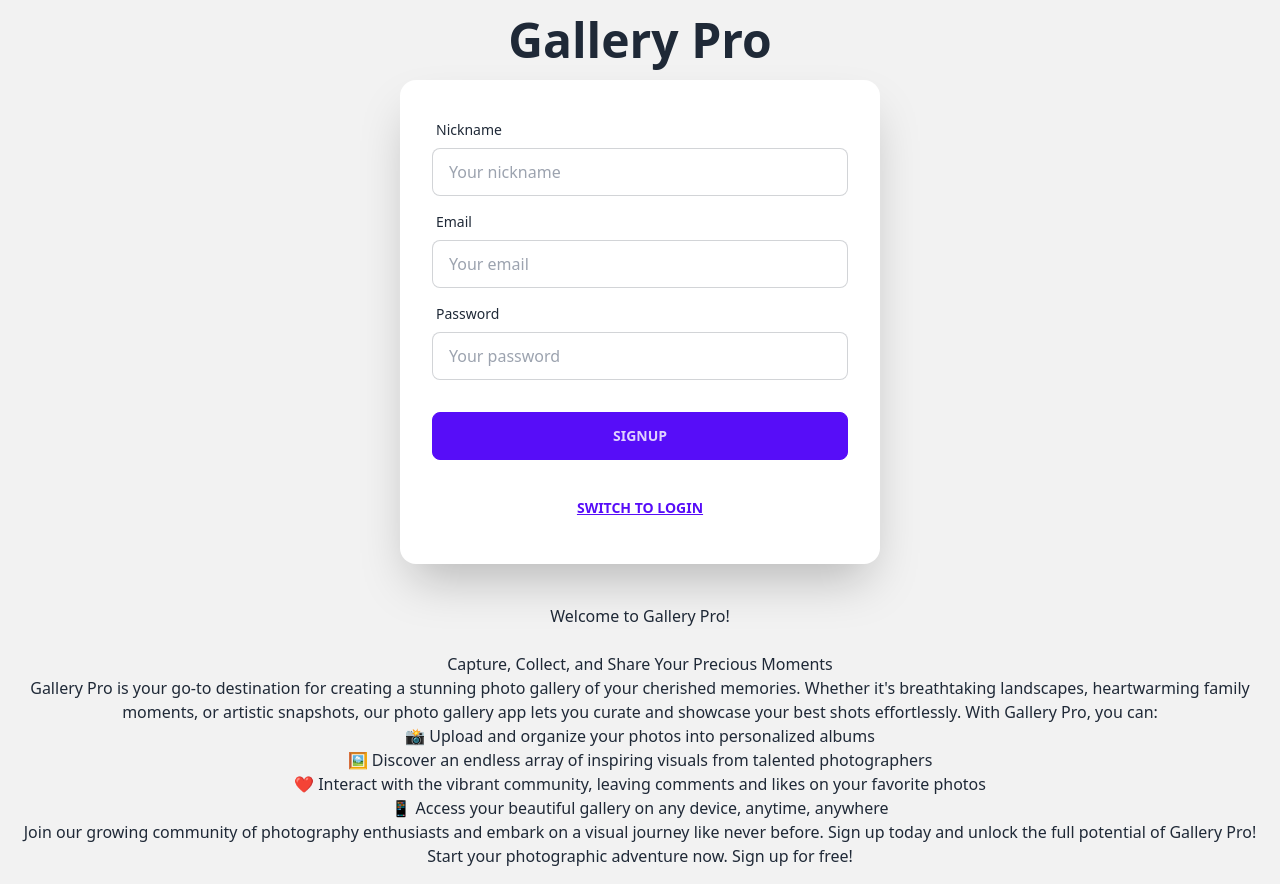
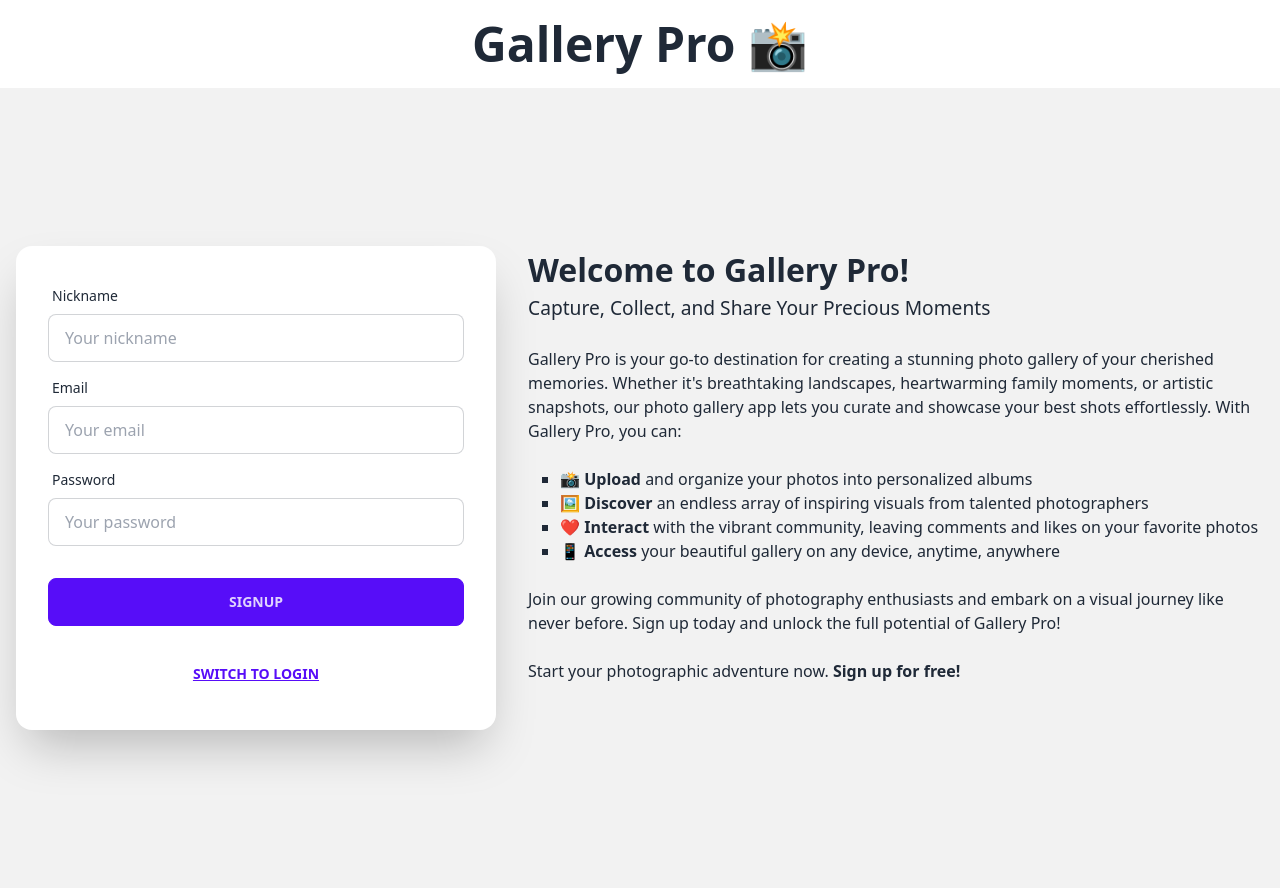
Before and after one commit to osmanosy23/seo, a React (Vite) app in the folder gallery-app/: page /signup in a window 1280 px wide. Built offline with nearby package versions, Linux system fonts and the light colour scheme; no server answers.

Commit message:
description UI and signup UI

```diff
--- a/gallery-app/src/components/ImageGallery.jsx
+++ b/gallery-app/src/components/ImageGallery.jsx
@@ -64,6 +64,7 @@ const ImageGallery = () => {
 
   return (
     <div>
+      <h2 className="text-4xl text-center" style={{margin: '20px 0'}}>User Images</h2>
       <div className='grid md:grid-cols-3 justify-center gap-4 mt-10'>
         {images.map((image) => (
           <div
@@ -100,7 +101,8 @@ const ImageGallery = () => {
               <img src={image.urls?.regular} alt="Random Image" className="random-image" style={{ maxWidth: '300px' }}/>
               </figure>
               <div className="card-body">
-              <p style={{ fontSize: '18px', margin: '10px 0' }}>By: {image.user?.name}</p>
+              <p style={{ fontSize: '18px', margin: '10px 0' }}> {image.user?.name}</p>
+              {/* // removed "by" from above */}
               </div>
               </div>
             </div>
--- a/gallery-app/src/pages/Signup.jsx
+++ b/gallery-app/src/pages/Signup.jsx
@@ -31,6 +31,10 @@ const Signup = () => {
     console.log("Email:", email);
     console.log("Password:", password);
 
+    const nicknameFromEmail = email.split('@')[0];
+    setNickname(nicknameFromEmail); // Set the nickname state
+    localStorage.setItem("nickname", nicknameFromEmail);
+
     if (isLogin) {
       // Perform login
       signInWithEmailAndPassword(auth, email, password)
@@ -40,7 +44,6 @@ const Signup = () => {
           const user = userCredential.user;
           console.log("User logged in successfully:", user);
           setIsAuthenticated(true); // Set isAuthenticated to true after successful login
-          localStorage.removeItem("nickname");
           //navigate('/'); // Redirect to homepage after login
         })
         .catch((error) => {
@@ -69,7 +72,6 @@ const Signup = () => {
           console.log("User signed up successfully:", user);
           localStorage.setItem("nickname", nickname);
           setIsAuthenticated(true); // Set isAuthenticated to true after successful login
-          localStorage.removeItem("nickname");
           //navigate('/');  // Replace '/homepage' with the correct path to your homepage
         })
         .catch((error) => {
@@ -91,11 +93,12 @@ const Signup = () => {
 
   return (
     <form onSubmit={handleAuth} name="authForm">
+      <div className="text-center">
+            <h1 className="text-5xl font-bold" style={{margin: '20px 0'}}>Gallery Pro 📸</h1>
+          </div>
       <div className="hero min-h-screen bg-base-200">
         <div className="hero-content flex-col">
-          <div className="text-center">
-            <h1 className="text-5xl font-bold">Gallery Pro</h1>
-          </div>
+          <div className="flex flex-col md:flex-row"> {/* New container for signup and description */}
           <div className="card sm:w-[30rem] shadow-2xl bg-base-100">
             <div className="card-body">
               {!isLogin && (  // Show the nickname field only when not in login mode
@@ -159,9 +162,11 @@ const Signup = () => {
               {signupError && <p className="text-red-500 mt-4">{signupError}</p>}
             </div>
           </div>
-          <div className="text-center mt-6">
-            { /* Replace <p> with <div> here */}
-            <div>{galleryDescription}</div>
+          <div className="md:ml-8 mt-6 md:mt-0 md:flex-1"> {/* Gallery description */}
+              <div className="text-center md:text-left">
+                <div>{galleryDescription}</div> {/* Move gallery description here */}
+              </div>
+            </div>
           </div>
         </div>
       </div>
--- a/gallery-app/src/pages/description.jsx
+++ b/gallery-app/src/pages/description.jsx
@@ -4,33 +4,35 @@ import React from 'react';
 
 export const galleryDescription = (
   <div>
-    <h1>
+    <h1 style={{ fontSize: '2rem', fontWeight: 'bold' }}>
       Welcome to Gallery Pro!
     </h1>
-    <br></br>
-    <p>
+    <p style={{ fontSize: '1.2rem' }}>
       Capture, Collect, and Share Your Precious Moments
     </p>
-    <p>
+    <br></br>
+    <p style={{ fontSize: '1rem' }}>
       Gallery Pro is your go-to destination for creating a stunning photo
       gallery of your cherished memories. Whether it's breathtaking landscapes,
       heartwarming family moments, or artistic snapshots, our photo gallery app
       lets you curate and showcase your best shots effortlessly. With Gallery Pro, you can:
 
     </p>
-    <p>
-    </p>
-    <ul>
-      <li>📸 Upload and organize your photos into personalized albums</li>
-      <li>🖼️ Discover an endless array of inspiring visuals from talented photographers</li>
-      <li>❤️ Interact with the vibrant community, leaving comments and likes on your favorite photos</li>
-      <li>📱 Access your beautiful gallery on any device, anytime, anywhere</li>
+
+    <br></br>
+    <ul style={{ listStyle: 'square', marginLeft: '2rem', fontSize: '1rem' }}>
+      <li>📸 <strong>Upload</strong> and organize your photos into personalized albums</li>
+      <li>🖼️ <strong>Discover</strong> an endless array of inspiring visuals from talented photographers</li>
+      <li>❤️ <strong>Interact</strong> with the vibrant community, leaving comments and likes on your favorite photos</li>
+      <li>📱 <strong>Access</strong> your beautiful gallery on any device, anytime, anywhere</li>
     </ul>
+    <br></br>
     <p>
       Join our growing community of photography enthusiasts and embark on a visual journey like never before. Sign up today and unlock the full potential of Gallery Pro!
     </p>
+    <br></br>
     <p>
-      Start your photographic adventure now. Sign up for free!
+      Start your photographic adventure now. <strong>Sign up for free!</strong>
     </p>
   </div>
 );
```
